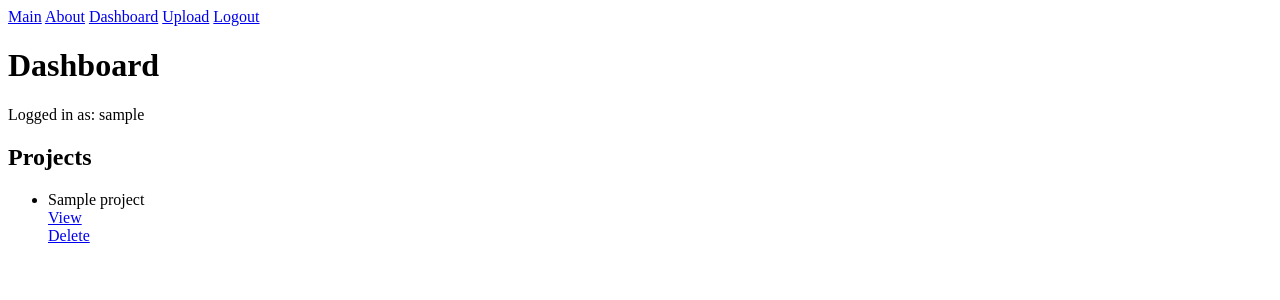
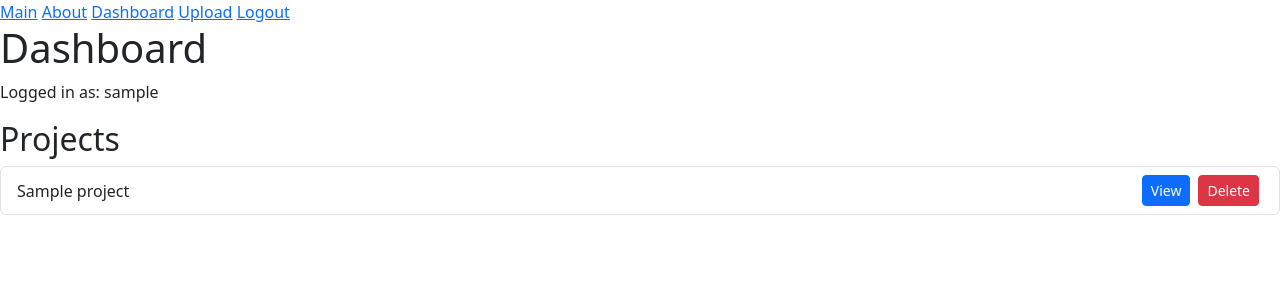
Before and after one commit to Dronzillla/flask_pzp_project, a Flask app: page /dashboard/ in a window 1280 px wide. Shown: the top 300 px of the page. Run offline with Flask 3, Linux system fonts and the light colour scheme; a user stored in the database is signed in; tables that the repository leaves empty hold one stand-in row (values such as "Sample post"); some libraries are stand-ins or nearby versions.

Commit message:
Add page pagination for dashboard and add bootstrap

```diff
--- a/blueprintapp/blueprints/dashboard/routes.py
+++ b/blueprintapp/blueprints/dashboard/routes.py
@@ -1,5 +1,6 @@
 from flask import request, render_template, redirect, url_for, Blueprint
 from flask_login import login_required, current_user
+from flask_paginate import Pagination, get_page_parameter
 from blueprintapp.app import db
 from blueprintapp.blueprints.dashboard.db_operations import (
     db_read_all_user_projects,
@@ -22,7 +23,24 @@ dashboard = Blueprint("dashboard", __name__, template_folder="templates")
 def index():
     username = current_user.username
     projects = db_read_all_user_projects(user_id=current_user.id)
-    return render_template("dashboard/index.html", username=username, projects=projects)
+    # Set up project page pagination
+    page = request.args.get(get_page_parameter(), type=int, default=1)
+    per_page = 5  # Number of projects per page
+    total = len(projects)  # Total number of projects
+    # Get projects for the current page
+    start = (page - 1) * per_page
+    end = start + per_page
+    displayed_projects = projects[start:end]
+    pagination = Pagination(
+        page=page, per_page=per_page, total=total, css_framework="bootstrap5"
+    )
+    return render_template(
+        "dashboard/index.html",
+        username=username,
+        projects=displayed_projects,
+        pagination=pagination,
+    )
+    # return render_template("dashboard/index.html", username=username, projects=projects)
 
 
 @dashboard.route("/project/<int:id>")
--- a/blueprintapp/blueprints/dashboard/templates/dashboard/index.html
+++ b/blueprintapp/blueprints/dashboard/templates/dashboard/index.html
@@ -5,14 +5,19 @@
 <p>Logged in as: {{ username }}</p>
 <h2>Projects</h2>
 <div>
-    <ul>
+    <ul class="list-group">
         {% for project in projects %}
-            <li>
+            <li class="list-group-item d-flex justify-content-between align-items-center">
                 <div>{{ project.name }}</div>
-                <div><a href="{{ url_for('dashboard.project', id=project.id) }}">View</a></div>
-                <div><a href="{{ url_for('dashboard.delete_project', id=project.id) }}">Delete</a></div>
+                <div class="d-flex">
+                    <a class="btn btn-primary btn-sm flex-fill mx-1" href="{{ url_for('dashboard.project', id=project.id) }}">View</a>
+                    <a class="btn btn-danger btn-sm flex-fill mx-1" href="{{ url_for('dashboard.delete_project', id=project.id) }}">Delete</a>
+                </div>
             </li>
         {% endfor %}
     </ul>
 </div>
+<div class="d-flex justify-content-center">
+    {{ pagination.links }}
+</div>
 {% endblock %}
--- a/blueprintapp/blueprints/upload/templates/upload/index.html
+++ b/blueprintapp/blueprints/upload/templates/upload/index.html
@@ -2,7 +2,7 @@
 {% block title %}Upload{% endblock %}
 {% block content %}
 <body>
-    <div class="container">
+  <div>
     <h1>Upload .xlsm File</h1>
     <form method="post" enctype="multipart/form-data">
       {{ form.hidden_tag() }}
--- a/blueprintapp/templates/base.html
+++ b/blueprintapp/templates/base.html
@@ -5,6 +5,7 @@
     <meta name="viewport" content="width=device-width, initial-scale=1.0">
     <title>{% block title %}{% endblock %}</title>
     <script src="https://cdn.plot.ly/plotly-latest.min.js"></script>
+    <link href="https://cdn.jsdelivr.net/npm/bootstrap@5.3.3/dist/css/bootstrap.min.css" rel="stylesheet" integrity="sha384-QWTKZyjpPEjISv5WaRU9OFeRpok6YctnYmDr5pNlyT2bRjXh0JMhjY6hW+ALEwIH" crossorigin="anonymous">
 </head>
 <body>
     <nav>
@@ -33,5 +34,7 @@
     </div>
 
     {% block content %}{% endblock %}
+    <script src="https://cdn.jsdelivr.net/npm/bootstrap@5.3.3/dist/js/bootstrap.bundle.min.js" integrity="sha384-YvpcrYf0tY3lHB60NNkmXc5s9fDVZLESaAA55NDzOxhy9GkcIdslK1eN7N6jIeHz" crossorigin="anonymous"></script>
+  </body>
 </body>
 </html>
```
Lines whose indentation alone changed are shown as unchanged.
